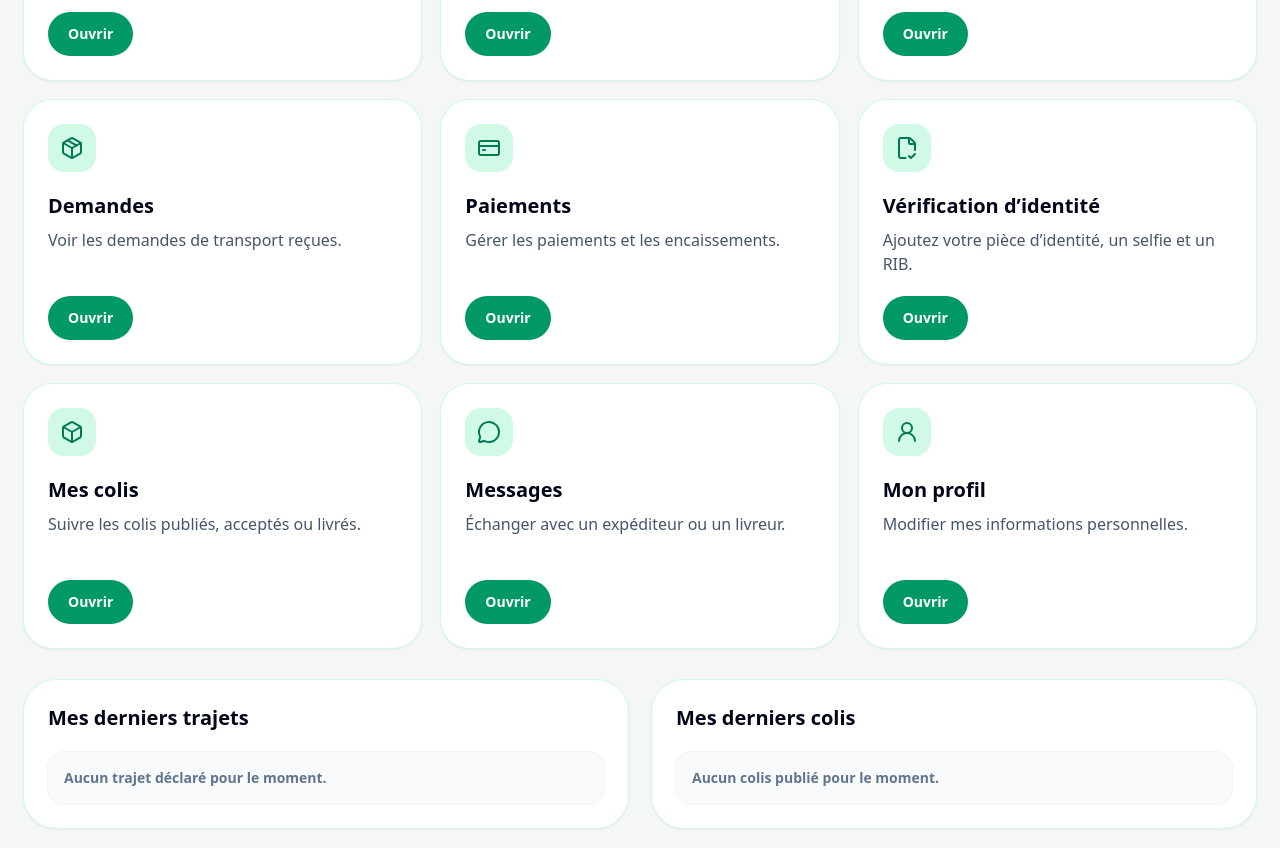
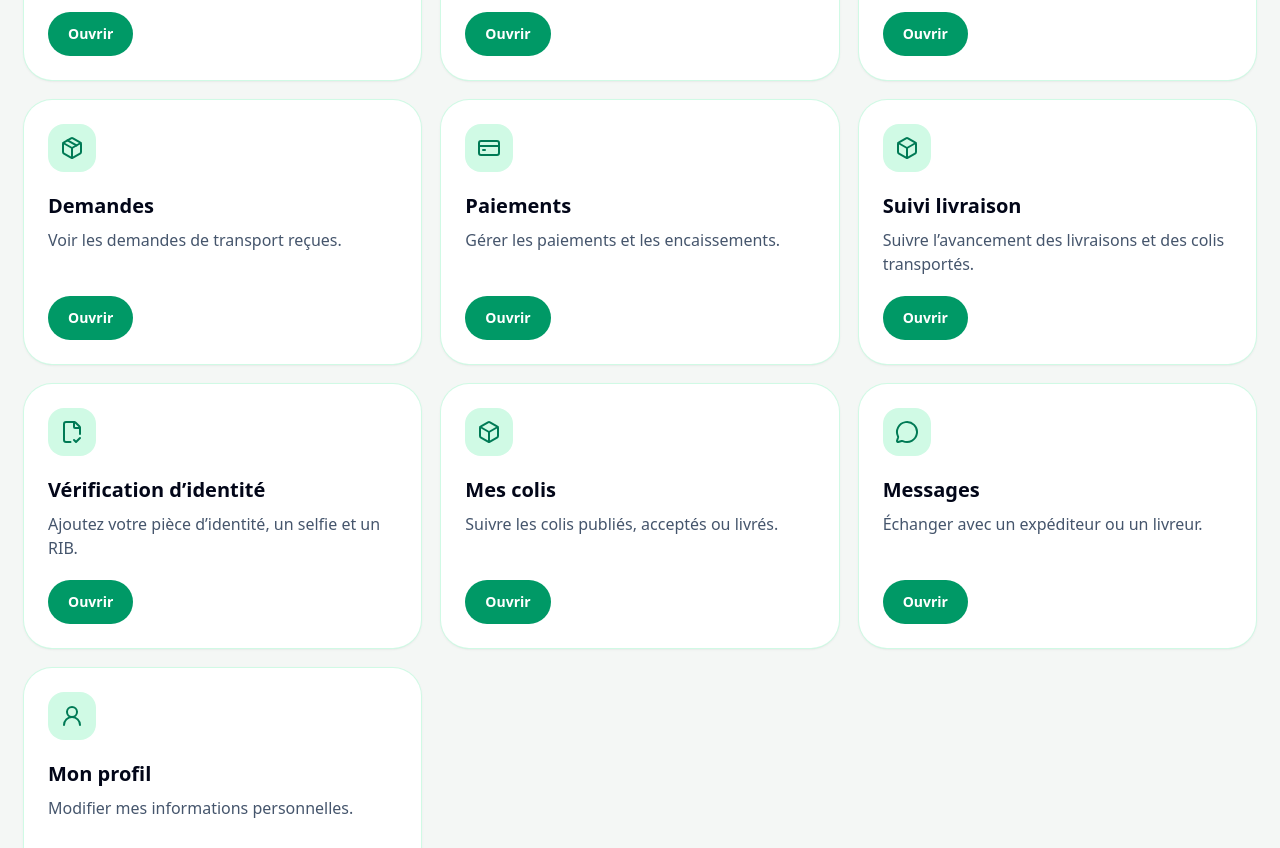
Before and after one commit to lafere75-del/Droovo, a Next.js app: page /dashboard in a window 1280 px wide. Shown: the part 560-1408 px from the top of the page. Built offline with nearby package versions, Linux system fonts and the light colour scheme.

Commit message:
Update page.jsx

```diff
--- a/app/dashboard/page.jsx
+++ b/app/dashboard/page.jsx
@@ -58,7 +58,6 @@ export default function DashboardPage() {
   return (
     <main className="min-h-screen bg-[#F4F7F5] px-6 py-8 text-slate-950">
       <div className="mx-auto max-w-7xl">
-
         <header className="flex items-center justify-between rounded-[2rem] bg-white p-6 shadow-sm ring-1 ring-emerald-100">
           <div>
             <p className="text-sm font-black uppercase tracking-[0.22em] text-emerald-700">
@@ -84,13 +83,10 @@ export default function DashboardPage() {
 
         {identityStatus !== "verified" && (
           <section className="mt-6 rounded-[2rem] bg-amber-50 p-6 ring-1 ring-amber-100">
-
             <div className="flex items-start gap-4">
-
               <ShieldAlert className="mt-1 text-amber-700" />
 
               <div>
-
                 <h2 className="text-xl font-black text-slate-950">
                   Vérification d’identité requise
                 </h2>
@@ -106,14 +102,12 @@ export default function DashboardPage() {
                 >
                   Vérifier mon identité
                 </Link>
-
               </div>
             </div>
           </section>
         )}
 
         <section className="mt-6 grid gap-5 md:grid-cols-4">
-
           <Stat
             icon={Package}
             label="Mes colis"
@@ -137,11 +131,9 @@ export default function DashboardPage() {
             label="Statut"
             value="Vérifié"
           />
-
         </section>
 
         <section className="mt-8 grid gap-5 md:grid-cols-2 lg:grid-cols-3">
-
           <ActionCard
             icon={Package}
             title="Envoyer un colis"
@@ -180,6 +172,13 @@ export default function DashboardPage() {
           />
 
           <ActionCard
+            icon={Box}
+            title="Suivi livraison"
+            text="Suivre l’avancement des livraisons et des colis transportés."
+            href="/dashboard/paiements"
+          />
+
+          <ActionCard
             icon={FileCheck2}
             title="Vérification d’identité"
             text="Ajoutez votre pièce d’identité, un selfie et un RIB."
@@ -206,13 +205,10 @@ export default function DashboardPage() {
             text="Modifier mes informations personnelles."
             href="/dashboard/profil"
           />
-
         </section>
 
         <section className="mt-8 grid gap-6 lg:grid-cols-2">
-
           <Panel title="Mes derniers trajets">
-
             {trips.length === 0 ? (
               <Empty text="Aucun trajet déclaré pour le moment." />
             ) : (
@@ -229,11 +225,9 @@ export default function DashboardPage() {
                 />
               ))
             )}
-
           </Panel>
 
           <Panel title="Mes derniers colis">
-
             {packages.length === 0 ? (
               <Empty text="Aucun colis publié pour le moment." />
             ) : (
@@ -246,11 +240,8 @@ export default function DashboardPage() {
                 />
               ))
             )}
-
           </Panel>
-
         </section>
-
       </div>
     </main>
   );
@@ -259,7 +250,6 @@ export default function DashboardPage() {
 function Stat({ icon: Icon, label, value }) {
   return (
     <div className="rounded-[1.5rem] bg-white p-5 shadow-sm ring-1 ring-emerald-100">
-
       <Icon className="text-emerald-700" size={24} />
 
       <p className="mt-4 text-sm font-bold text-slate-500">
@@ -269,7 +259,6 @@ function Stat({ icon: Icon, label, value }) {
       <p className="mt-1 text-3xl font-black text-slate-950">
         {value}
       </p>
-
     </div>
   );
 }
@@ -277,7 +266,6 @@ function Stat({ icon: Icon, label, value }) {
 function ActionCard({ icon: Icon, title, text, href, locked }) {
   return (
     <div className="rounded-[1.75rem] bg-white p-6 shadow-sm ring-1 ring-emerald-100">
-
       <div className="flex h-12 w-12 items-center justify-center rounded-2xl bg-emerald-100 text-emerald-700">
         <Icon size={24} />
       </div>
@@ -305,7 +293,6 @@ function ActionCard({ icon: Icon, title, text, href, locked }) {
           Ouvrir
         </Link>
       )}
-
     </div>
   );
 }
@@ -313,7 +300,6 @@ function ActionCard({ icon: Icon, title, text, href, locked }) {
 function Panel({ title, children }) {
   return (
     <div className="rounded-[2rem] bg-white p-6 shadow-sm ring-1 ring-emerald-100">
-
       <h2 className="text-xl font-black text-slate-950">
         {title}
       </h2>
@@ -321,7 +307,6 @@ function Panel({ title, children }) {
       <div className="mt-5 grid gap-3">
         {children}
       </div>
-
     </div>
   );
 }
@@ -329,9 +314,7 @@ function Panel({ title, children }) {
 function Row({ title, text, tag }) {
   return (
     <div className="flex items-center justify-between gap-4 rounded-2xl bg-slate-50 p-4 ring-1 ring-slate-100">
-
       <div>
-
         <p className="font-black text-slate-950">
           {title}
         </p>
@@ -339,13 +322,11 @@ function Row({ title, text, tag }) {
         <p className="mt-1 text-sm text-slate-600">
           {text}
         </p>
-
       </div>
 
       <span className="rounded-full bg-emerald-100 px-3 py-1 text-xs font-black text-emerald-700">
         {tag}
       </span>
-
     </div>
   );
 }
```
